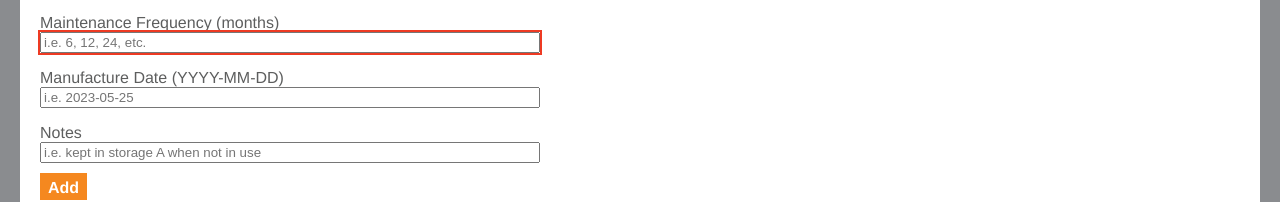
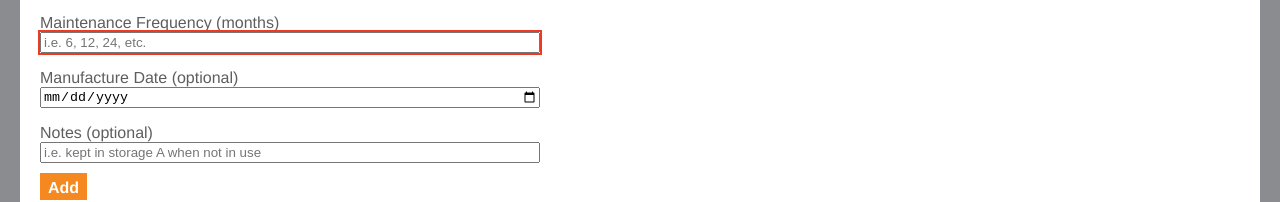
Before and after one commit to kaaron22/HTMVault, a website: page web/static_assets/createPlaylist.html in a window 1280 px wide. Shown: the part 422-624 px from the top of the page. Drawn offline with Linux system fonts and the light colour scheme; files whose address does not match are found by name.

Commit message:
update add device form manufacture date to date field

```diff
--- a/web/static_assets/createPlaylist.html
+++ b/web/static_assets/createPlaylist.html
@@ -48,12 +48,11 @@
                        autofocus>
             </p>
             <p class="form-field">
-                <label>Manufacture Date (YYYY-MM-DD)</label>
-                <input type="text" id="manufacture-date" placeholder="i.e. 2023-05-25"
-                       autofocus>
+                <label>Manufacture Date (optional)</label>
+                <input type="date" id="manufacture-date" >
             </p>
             <p class="form-field">
-                <label>Notes</label>
+                <label>Notes (optional)</label>
                 <input type="text" id="notes" placeholder="i.e. kept in storage A when not in use"
                        autofocus>
             </p>
```
